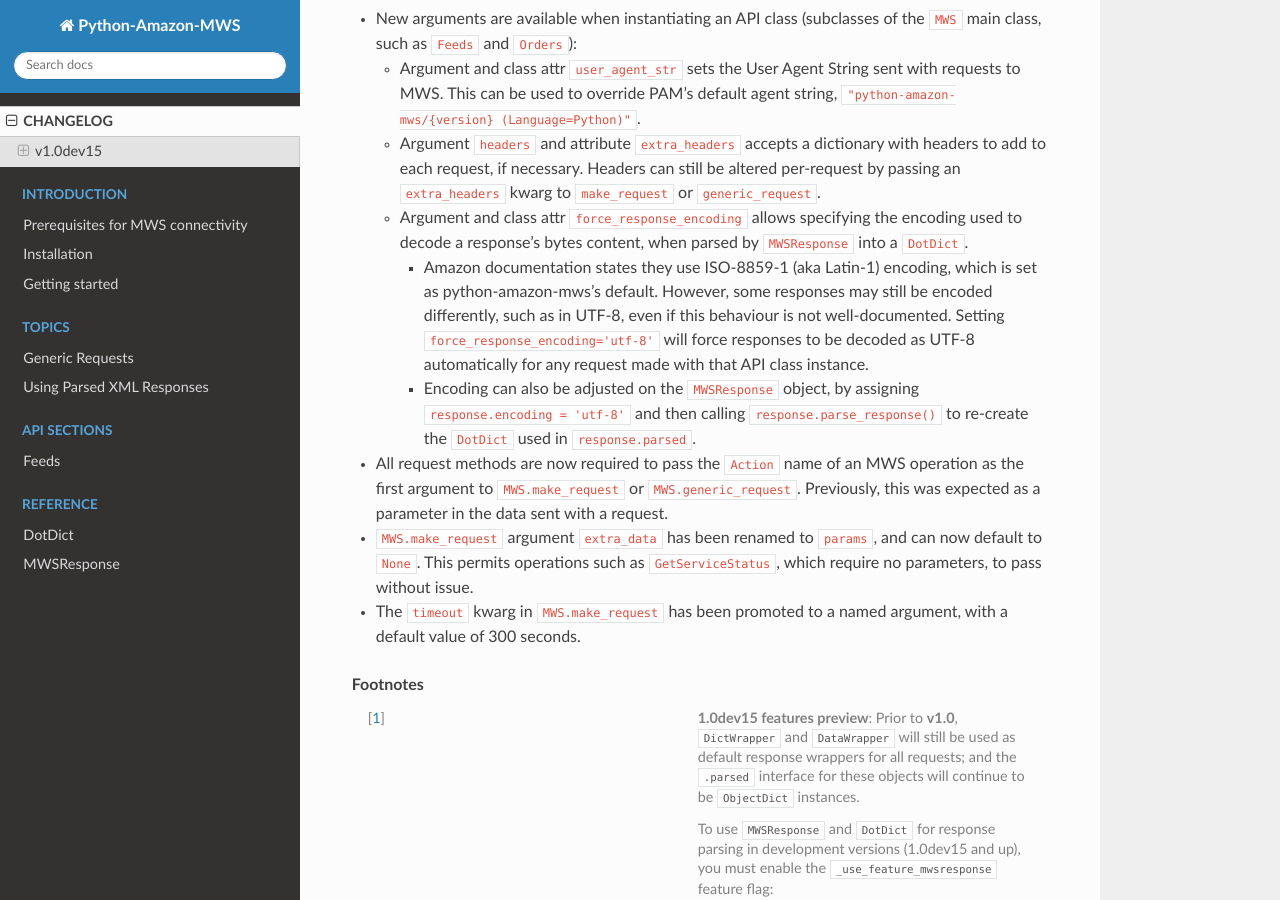
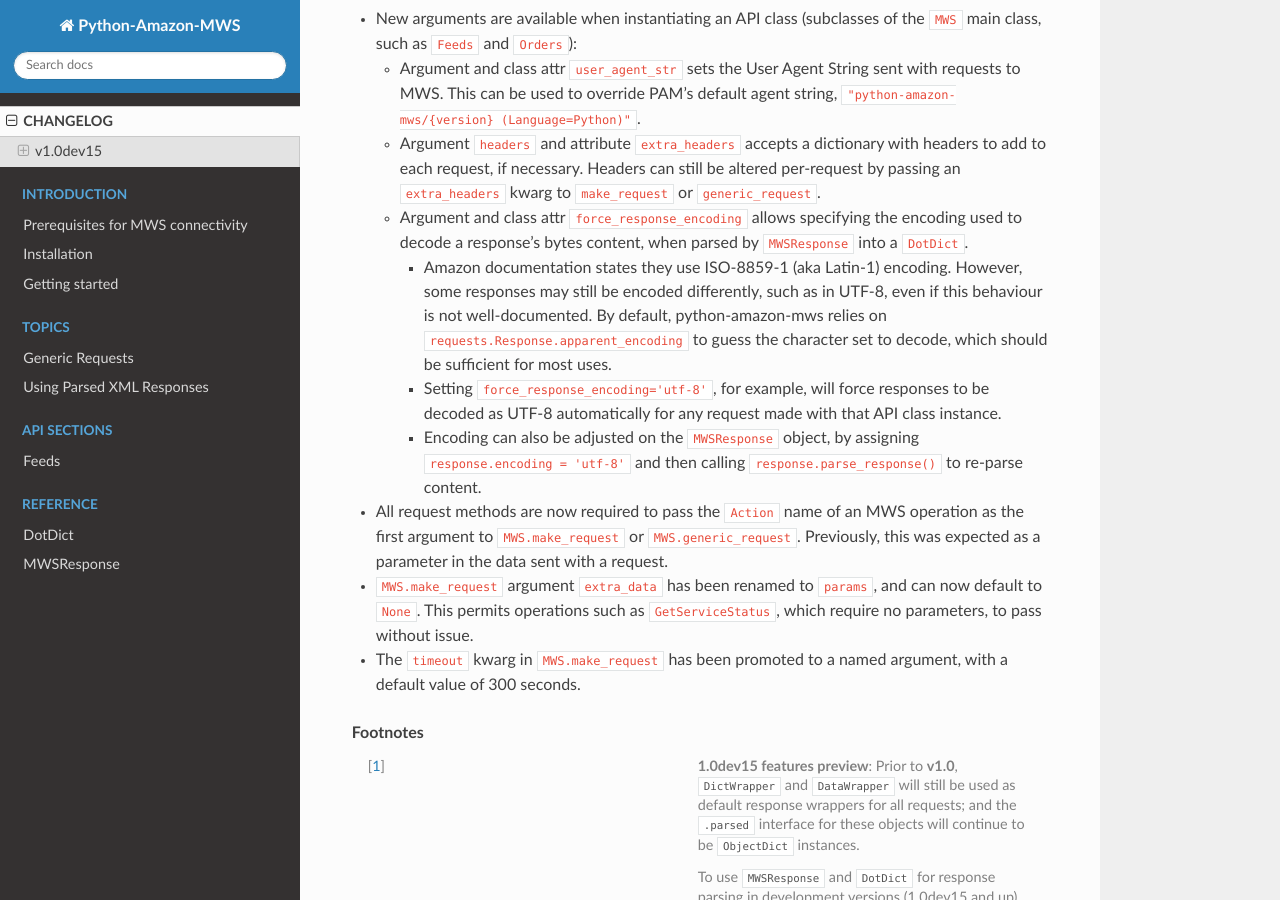
Before and after one commit to python-amazon-mws/python-amazon-mws, a Sphinx documentation site: the page built from docs/source/changelog.rst, in a window 1280 px wide and 900 px high, scrolled down 1688 px. Built offline with Sphinx 7.4.7 and the Read the Docs theme 2.0.0, drawn with Linux system fonts in a browser that asks for light colours.

Commit message:
Use response apparent encoding to guess encodingChange related to discussion in #209.No longer specifying the encoding manually as 8859-1,instead rely on chardet detection.

```diff
--- a/docs/source/changelog.rst
+++ b/docs/source/changelog.rst
@@ -79,12 +79,14 @@ Minor changes
   - Argument and class attr ``force_response_encoding`` allows specifying the encoding used to decode a response's
     bytes content, when parsed by ``MWSResponse`` into a ``DotDict``.
 
-    - Amazon documentation states they use ISO-8859-1 (aka Latin-1) encoding, which is set as python-amazon-mws's
-      default. However, some responses may still be encoded differently, such as in UTF-8, even if this behaviour
-      is not well-documented. Setting ``force_response_encoding='utf-8'`` will force responses to be decoded as UTF-8
+    - Amazon documentation states they use ISO-8859-1 (aka Latin-1) encoding. However, some responses may still be
+      encoded differently, such as in UTF-8, even if this behaviour is not well-documented. By default,
+      python-amazon-mws relies on ``requests.Response.apparent_encoding`` to guess the character set to decode,
+      which should be sufficient for most uses.
+    - Setting ``force_response_encoding='utf-8'``, for example, will force responses to be decoded as UTF-8
       automatically for any request made with that API class instance.
     - Encoding can also be adjusted on the ``MWSResponse`` object, by assigning ``response.encoding = 'utf-8'``
-      and then calling ``response.parse_response()`` to re-create the ``DotDict`` used in ``response.parsed``.
+      and then calling ``response.parse_response()`` to re-parse content.
 
 - All request methods are now required to pass the ``Action`` name of an MWS operation as the first argument to
   ``MWS.make_request`` or ``MWS.generic_request``. Previously, this was expected as a parameter in the data sent with
```
Also changed, not shown: docs/source/topics/parsedXMLResponses.rst (+4 -3 lines), 1 other file.
